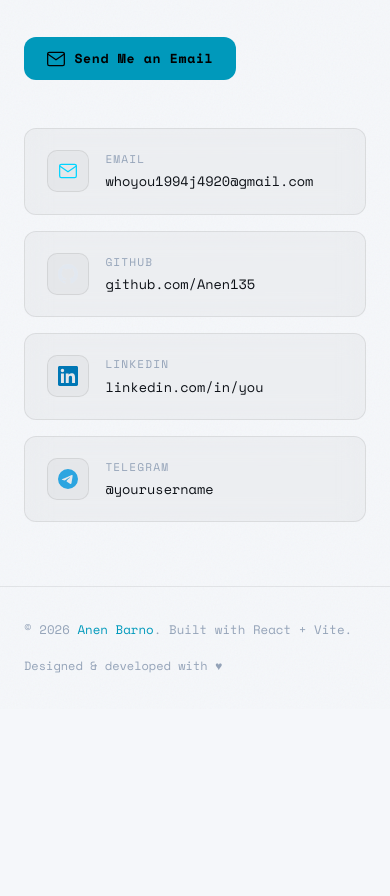
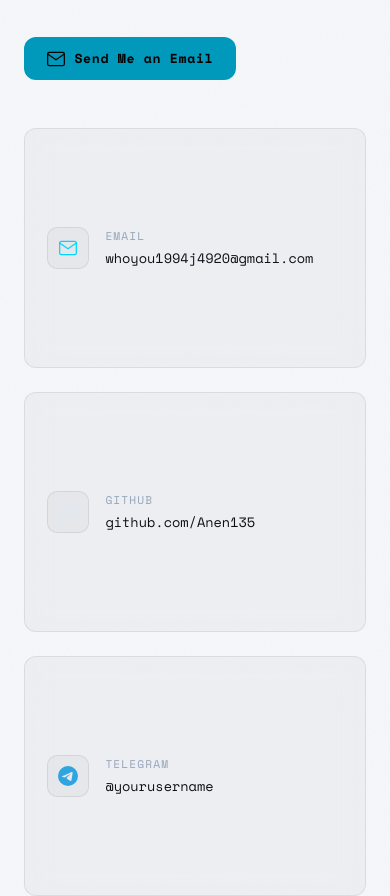
Before and after one commit to Anen135/portfolio, a React (Vite) app: page / in a window 390 px wide. Shown: the part 7100-7996 px from the top of the page. Before the commit the page ends 7809 px from the top, so only its background shows below. Built offline with nearby package versions, Linux system fonts and the light colour scheme.

Commit message:
feat: implement hash-based page routing and create WinUI3 documentation page components

```diff
--- a/src/components/Contact.css
+++ b/src/components/Contact.css
@@ -9,9 +9,10 @@
 }
 
 .contact__grid {
-  display: grid;
-  grid-template-columns: repeat(auto-fill, minmax(240px, 1fr));
-  gap: 1rem;
+  display: flex;
+  flex-wrap: wrap;
+  justify-content: center;
+  gap: 1.5rem;
 }
 
 .contact__card {
@@ -21,6 +22,8 @@
   padding: 1.25rem 1.4rem;
   text-decoration: none;
   transition: all var(--transition);
+  flex: 1 1 240px;
+  max-width: 320px;
 }
 .contact__card:hover {
   border-color: var(--card-color, var(--accent));
@@ -62,6 +65,9 @@
 
 @media (max-width: 480px) {
   .contact__grid {
-    grid-template-columns: 1fr;
+    flex-direction: column;
+  }
+  .contact__card {
+    max-width: 100%;
   }
 }
--- a/src/components/Contact.jsx
+++ b/src/components/Contact.jsx
@@ -5,33 +5,33 @@ import "./Contact.css";
 
 const MailIcon = () => (
   <svg width="20" height="20" viewBox="0 0 24 24" fill="none" stroke="currentColor" strokeWidth="1.5" strokeLinecap="round" strokeLinejoin="round">
-    <path d="M4 4h16c1.1 0 2 .9 2 2v12c0 1.1-.9 2-2 2H4c-1.1 0-2-.9-2-2V6c0-1.1.9-2 2-2z"/>
-    <polyline points="22,6 12,13 2,6"/>
+    <path d="M4 4h16c1.1 0 2 .9 2 2v12c0 1.1-.9 2-2 2H4c-1.1 0-2-.9-2-2V6c0-1.1.9-2 2-2z" />
+    <polyline points="22,6 12,13 2,6" />
   </svg>
 );
 
 const GithubIcon = () => (
   <svg width="20" height="20" viewBox="0 0 24 24" fill="currentColor">
-    <path d="M12 0C5.374 0 0 5.373 0 12c0 5.302 3.438 9.8 8.207 11.387.599.111.793-.261.793-.577v-2.234c-3.338.726-4.033-1.416-4.033-1.416-.546-1.387-1.333-1.756-1.333-1.756-1.089-.745.083-.729.083-.729 1.205.084 1.839 1.237 1.839 1.237 1.07 1.834 2.807 1.304 3.492.997.107-.775.418-1.305.762-1.604-2.665-.305-5.467-1.334-5.467-5.931 0-1.311.469-2.381 1.236-3.221-.124-.303-.535-1.524.117-3.176 0 0 1.008-.322 3.301 1.23A11.509 11.509 0 0 1 12 5.803c1.02.005 2.047.138 3.006.404 2.291-1.552 3.297-1.23 3.297-1.23.653 1.653.242 2.874.118 3.176.77.84 1.235 1.911 1.235 3.221 0 4.609-2.807 5.624-5.479 5.921.43.372.823 1.102.823 2.222v3.293c0 .319.192.694.801.576C20.566 21.797 24 17.3 24 12c0-6.627-5.373-12-12-12z"/>
+    <path d="M12 0C5.374 0 0 5.373 0 12c0 5.302 3.438 9.8 8.207 11.387.599.111.793-.261.793-.577v-2.234c-3.338.726-4.033-1.416-4.033-1.416-.546-1.387-1.333-1.756-1.333-1.756-1.089-.745.083-.729.083-.729 1.205.084 1.839 1.237 1.839 1.237 1.07 1.834 2.807 1.304 3.492.997.107-.775.418-1.305.762-1.604-2.665-.305-5.467-1.334-5.467-5.931 0-1.311.469-2.381 1.236-3.221-.124-.303-.535-1.524.117-3.176 0 0 1.008-.322 3.301 1.23A11.509 11.509 0 0 1 12 5.803c1.02.005 2.047.138 3.006.404 2.291-1.552 3.297-1.23 3.297-1.23.653 1.653.242 2.874.118 3.176.77.84 1.235 1.911 1.235 3.221 0 4.609-2.807 5.624-5.479 5.921.43.372.823 1.102.823 2.222v3.293c0 .319.192.694.801.576C20.566 21.797 24 17.3 24 12c0-6.627-5.373-12-12-12z" />
   </svg>
 );
 
 const LinkedinIcon = () => (
   <svg width="20" height="20" viewBox="0 0 24 24" fill="currentColor">
-    <path d="M20.447 20.452h-3.554v-5.569c0-1.328-.027-3.037-1.852-3.037-1.853 0-2.136 1.445-2.136 2.939v5.667H9.351V9h3.414v1.561h.046c.477-.9 1.637-1.85 3.37-1.85 3.601 0 4.267 2.37 4.267 5.455v6.286zM5.337 7.433a2.062 2.062 0 0 1-2.063-2.065 2.064 2.064 0 1 1 2.063 2.065zm1.782 13.019H3.555V9h3.564v11.452zM22.225 0H1.771C.792 0 0 .774 0 1.729v20.542C0 23.227.792 24 1.771 24h20.451C23.2 24 24 23.227 24 22.271V1.729C24 .774 23.2 0 22.222 0h.003z"/>
+    <path d="M20.447 20.452h-3.554v-5.569c0-1.328-.027-3.037-1.852-3.037-1.853 0-2.136 1.445-2.136 2.939v5.667H9.351V9h3.414v1.561h.046c.477-.9 1.637-1.85 3.37-1.85 3.601 0 4.267 2.37 4.267 5.455v6.286zM5.337 7.433a2.062 2.062 0 0 1-2.063-2.065 2.064 2.064 0 1 1 2.063 2.065zm1.782 13.019H3.555V9h3.564v11.452zM22.225 0H1.771C.792 0 0 .774 0 1.729v20.542C0 23.227.792 24 1.771 24h20.451C23.2 24 24 23.227 24 22.271V1.729C24 .774 23.2 0 22.222 0h.003z" />
   </svg>
 );
 
 const TelegramIcon = () => (
   <svg width="20" height="20" viewBox="0 0 24 24" fill="currentColor">
-    <path d="M11.944 0A12 12 0 0 0 0 12a12 12 0 0 0 12 12 12 12 0 0 0 12-12A12 12 0 0 0 12 0a12 12 0 0 0-.056 0zm4.962 7.224c.1-.002.321.023.465.14a.506.506 0 0 1 .171.325c.016.093.036.306.02.472-.18 1.898-.962 6.502-1.36 8.627-.168.9-.499 1.201-.82 1.23-.696.065-1.225-.46-1.9-.902-1.056-.693-1.653-1.124-2.678-1.8-1.185-.78-.417-1.21.258-1.91.177-.184 3.247-2.977 3.307-3.23.007-.032.014-.15-.056-.212s-.174-.041-.249-.024c-.106.024-1.793 1.14-5.061 3.345-.48.33-.913.49-1.302.48-.428-.008-1.252-.241-1.865-.44-.752-.245-1.349-.374-1.297-.789.027-.216.325-.437.893-.663 3.498-1.524 5.83-2.529 6.998-3.014 3.332-1.386 4.025-1.627 4.476-1.635z"/>
+    <path d="M11.944 0A12 12 0 0 0 0 12a12 12 0 0 0 12 12 12 12 0 0 0 12-12A12 12 0 0 0 12 0a12 12 0 0 0-.056 0zm4.962 7.224c.1-.002.321.023.465.14a.506.506 0 0 1 .171.325c.016.093.036.306.02.472-.18 1.898-.962 6.502-1.36 8.627-.168.9-.499 1.201-.82 1.23-.696.065-1.225-.46-1.9-.902-1.056-.693-1.653-1.124-2.678-1.8-1.185-.78-.417-1.21.258-1.91.177-.184 3.247-2.977 3.307-3.23.007-.032.014-.15-.056-.212s-.174-.041-.249-.024c-.106.024-1.793 1.14-5.061 3.345-.48.33-.913.49-1.302.48-.428-.008-1.252-.241-1.865-.44-.752-.245-1.349-.374-1.297-.789.027-.216.325-.437.893-.663 3.498-1.524 5.83-2.529 6.998-3.014 3.332-1.386 4.025-1.627 4.476-1.635z" />
   </svg>
 );
 
 const CONTACT_LINKS = [
   { icon: <MailIcon />, label: "Email", value: config.email, href: `mailto:${config.email}`, color: "#00d4ff" },
   { icon: <GithubIcon />, label: "GitHub", value: config.github.replace("https://github.com/", "github.com/"), href: config.github, color: "#e2e8f0" },
-  { icon: <LinkedinIcon />, label: "LinkedIn", value: "linkedin.com/in/you", href: config.linkedin, color: "#0077b5" },
+  // { icon: <LinkedinIcon />, label: "LinkedIn", value: "linkedin.com/in/you", href: config.linkedin, color: "#0077b5" },
   { icon: <TelegramIcon />, label: "Telegram", value: "@yourusername", href: config.telegram, color: "#2CA5E0" },
 ];
 
--- a/src/components/Navbar.jsx
+++ b/src/components/Navbar.jsx
@@ -40,7 +40,11 @@ const PAGE_LINKS = [
 /** Returns true when the current hash points at the WinUI3 page. */
 function hashIsWinUI3() {
   const h = window.location.hash.toLowerCase();
-  return h === "#/winui3" || h === "#/winui3/" || h === "#winui3" || h === "#winui3/";
+  const winui3Hashes = [
+    "#/winui3", "#/winui3/", "#winui3", "#winui3/",
+    "#overview", "#architecture", "#controls", "#quickstart", "#demos", "#install"
+  ];
+  return winui3Hashes.includes(h) || window.location.pathname.toLowerCase().includes("/winui3");
 }
 
 /**
--- a/src/main.jsx
+++ b/src/main.jsx
@@ -4,18 +4,16 @@ import App from "./App.jsx";
 import WinUI3Page from "./pages/WinUI3Page.jsx";
 import "./styles/global.css";
 
-/** Returns true when the current URL points at the WinUI3 page. */
 function getIsWinUI3() {
   const hash = window.location.hash.toLowerCase();
   const path = window.location.pathname.toLowerCase();
-  return (
-    hash === "#/winui3" ||
-    hash === "#/winui3/" ||
-    hash === "#winui3"  ||
-    hash === "#winui3/" ||
-    path === "/winui3"  ||
-    path === "/winui3/"
-  );
+
+  const winui3Hashes = [
+    "#/winui3", "#/winui3/", "#winui3", "#winui3/",
+    "#overview", "#architecture", "#controls", "#quickstart", "#demos", "#install"
+  ];
+
+  return winui3Hashes.includes(hash) || path === "/winui3" || path === "/winui3/";
 }
 
 /** Root component — switches between pages based on hash. */
--- a/src/pages/WinUI3Page.jsx
+++ b/src/pages/WinUI3Page.jsx
@@ -100,7 +100,7 @@ export default function WinUI3Page() {
               </h1>
               <p className="hero-sub">{cfg.hero.sub}</p>
               <div className="hero-actions">
-              <a href="#quickstart" className="btn btn-primary">
+                {/* <a href="#quickstart" className="btn btn-primary">
                   <svg
                     width="13"
                     height="13"
@@ -112,7 +112,7 @@ export default function WinUI3Page() {
                     <polyline points="9 18 15 12 9 6" />
                   </svg>
                   {cfg.hero.actions[0].label}
-              </a>
+                </a> */}
                 <a
                   href={cfg.hero.actions[1].href}
                   className="btn btn-ghost"
@@ -124,7 +124,7 @@ export default function WinUI3Page() {
                   </svg>
                   {cfg.hero.actions[1].label}
                 </a>
-              <a href={cfg.hero.actions[2].href} className="btn btn-ghost">
+                {/* <a href={cfg.hero.actions[2].href} className="btn btn-ghost">
                 <svg
                   width="13"
                   height="13"
@@ -137,7 +137,7 @@ export default function WinUI3Page() {
                   <polyline points="14 2 14 8 20 8" />
                 </svg>
                 {cfg.hero.actions[2].label}
-              </a>
+              </a> */}
               </div>
               <div className="hero-badges">
                 {cfg.hero.badges.map((b) => (
@@ -344,7 +344,16 @@ export default function WinUI3Page() {
                     {l.label}
                   </a>
                 ) : (
-                <a key={l.href} href={l.href}>
+                  <a
+                    key={l.href}
+                    href={l.href}
+                    onClick={(e) => {
+                      if (l.href.startsWith("#")) {
+                        e.preventDefault();
+                        document.querySelector(l.href)?.scrollIntoView({ behavior: "smooth" });
+                      }
+                    }}
+                  >
                     {l.label}
                   </a>
                 )
--- a/src/pages/winui3PageConfig.js
+++ b/src/pages/winui3PageConfig.js
@@ -21,7 +21,7 @@ export const winui3PageConfig = {
     ].join(" "),
     actions: [
       { type: "primary", href: "#quickstart", label: "Get Started" },
-      { type: "ghost", href: "https://github.com", label: "View on GitHub", external: true },
+      { type: "ghost", href: "https://github.com/Anen135/winui3/", label: "View on GitHub", external: true },
       { type: "ghost", href: "architecture.md", label: "Docs" },
     ],
     badges: ["C++17", "Windows 10 / 11", "Header-only", "MIT License", "No dependencies", "CMake ready"],
@@ -416,11 +416,11 @@ export const winui3PageConfig = {
   footer: {
     leftHtml: '<span>WinUI3</span> — Console UI Library · MIT License',
     links: [
-      { href: "getting-started.md", label: "Getting Started" },
-      { href: "architecture.md", label: "Architecture" },
-      { href: "basic-elements.md", label: "Controls Ref" },
-      { href: "examples.md", label: "Examples" },
-      { href: "https://github.com", label: "GitHub ↗", external: true },
+      { href: "#quickstart", label: "Getting Started" },
+      { href: "#architecture", label: "Architecture" },
+      { href: "#controls", label: "Controls Ref" },
+      { href: "#demos", label: "Examples" },
+      { href: "https://github.com/Anen135/winui3/", label: "GitHub ↗", external: true },
     ],
   },
 };
```
Lines whose indentation alone changed are shown as unchanged.
